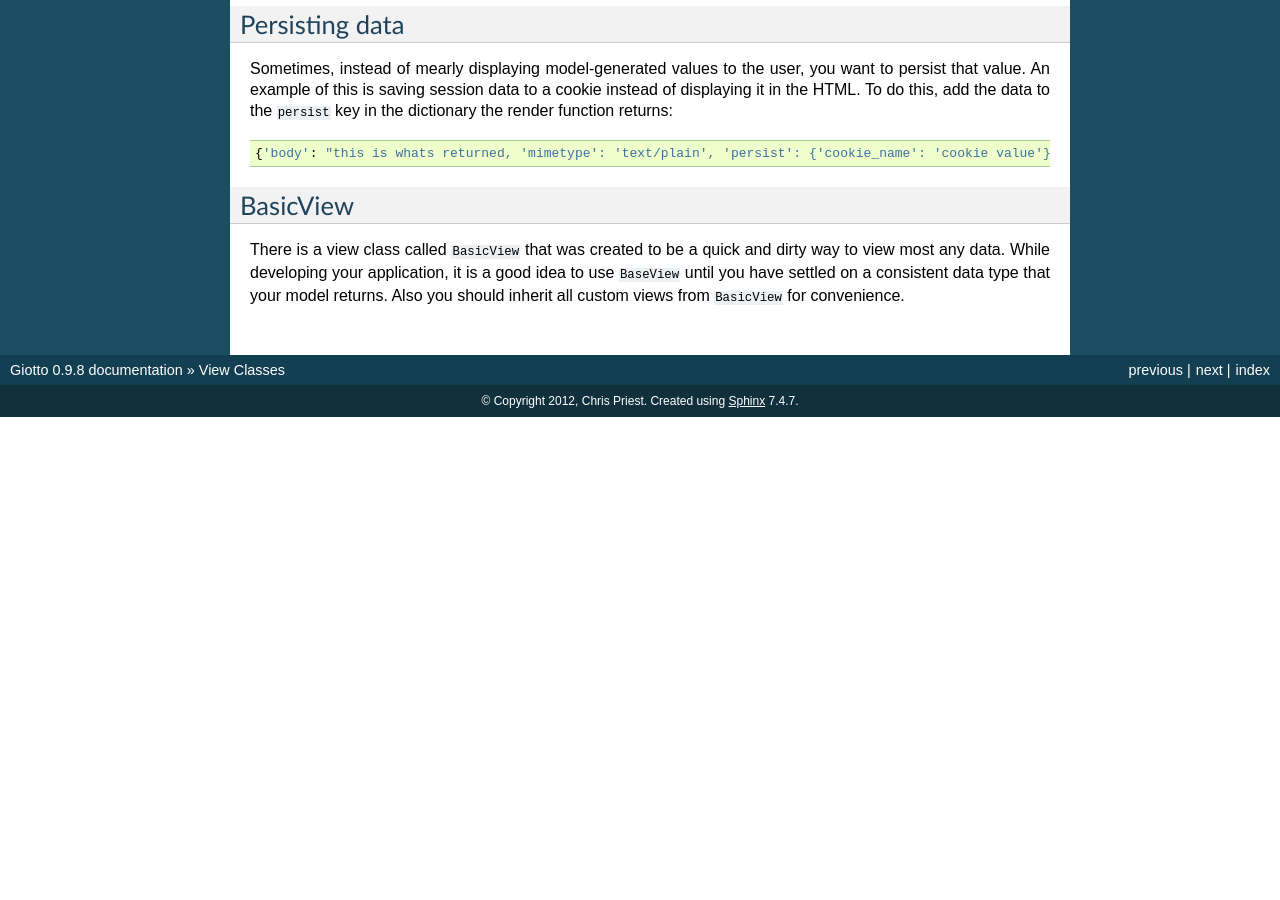
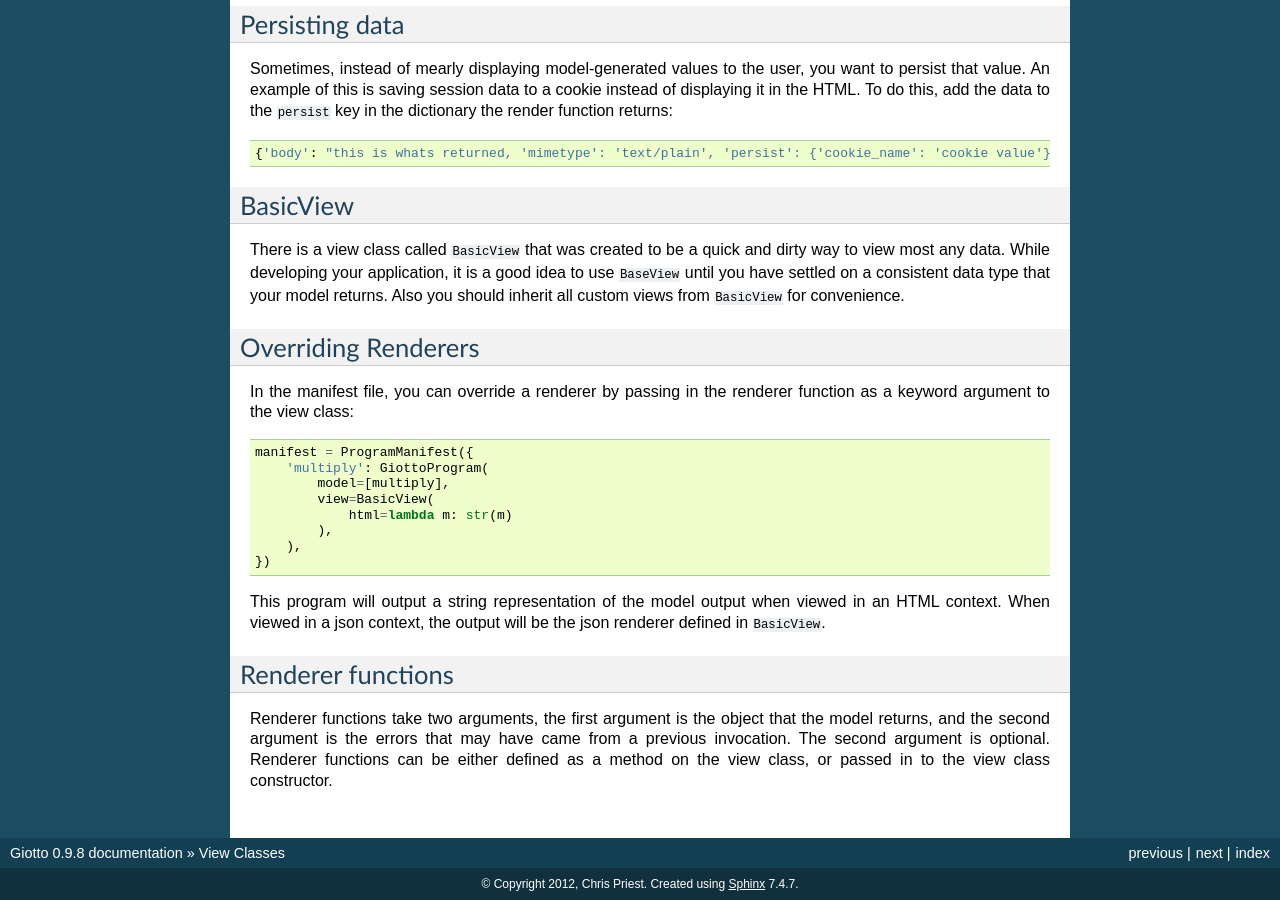
Before and after one commit to priestc/giotto, a Sphinx documentation site: the page built from docs/view_classes.rst, in a window 1280 px wide and 900 px high, scrolled down 1178 px. Built offline with Sphinx 7.4.7, drawn with Linux system fonts in a browser that asks for light colours; before the commit the page ends 1595 px from its top, so only the background shows below that; some of the changed text lies outside the part shown.

Commit message:
added some docs

```diff
--- a/docs/view_classes.rst
+++ b/docs/view_classes.rst
@@ -77,3 +77,28 @@ BasicView
 
 There is a view class called ``BasicView`` that was created to be a quick and dirty way to view most any data.
 While developing your application, it is a good idea to use ``BaseView`` until you have settled on a consistent data type that your model returns. Also you should inherit all custom views from ``BasicView`` for convenience.
+
+Overriding Renderers
+--------------------
+
+In the manifest file, you can override a renderer by passing in the renderer function as a keyword argument to the view class::
+
+    manifest = ProgramManifest({
+        'multiply': GiottoProgram(
+            model=[multiply],
+            view=BasicView(
+                html=lambda m: str(m)
+            ),
+        ),
+    })
+
+This program will output a string representation of the model output when viewed in an HTML context.
+When viewed in a json context, the output will be the json renderer defined in ``BasicView``.
+
+Renderer functions
+------------------
+
+Renderer functions take two arguments, the first argument is the object that the model returns,
+and the second argument is the errors that may have came from a previous invocation.
+The second argument is optional.
+Renderer functions can be either defined as a method on the view class, or passed in to the view class constructor.
```
